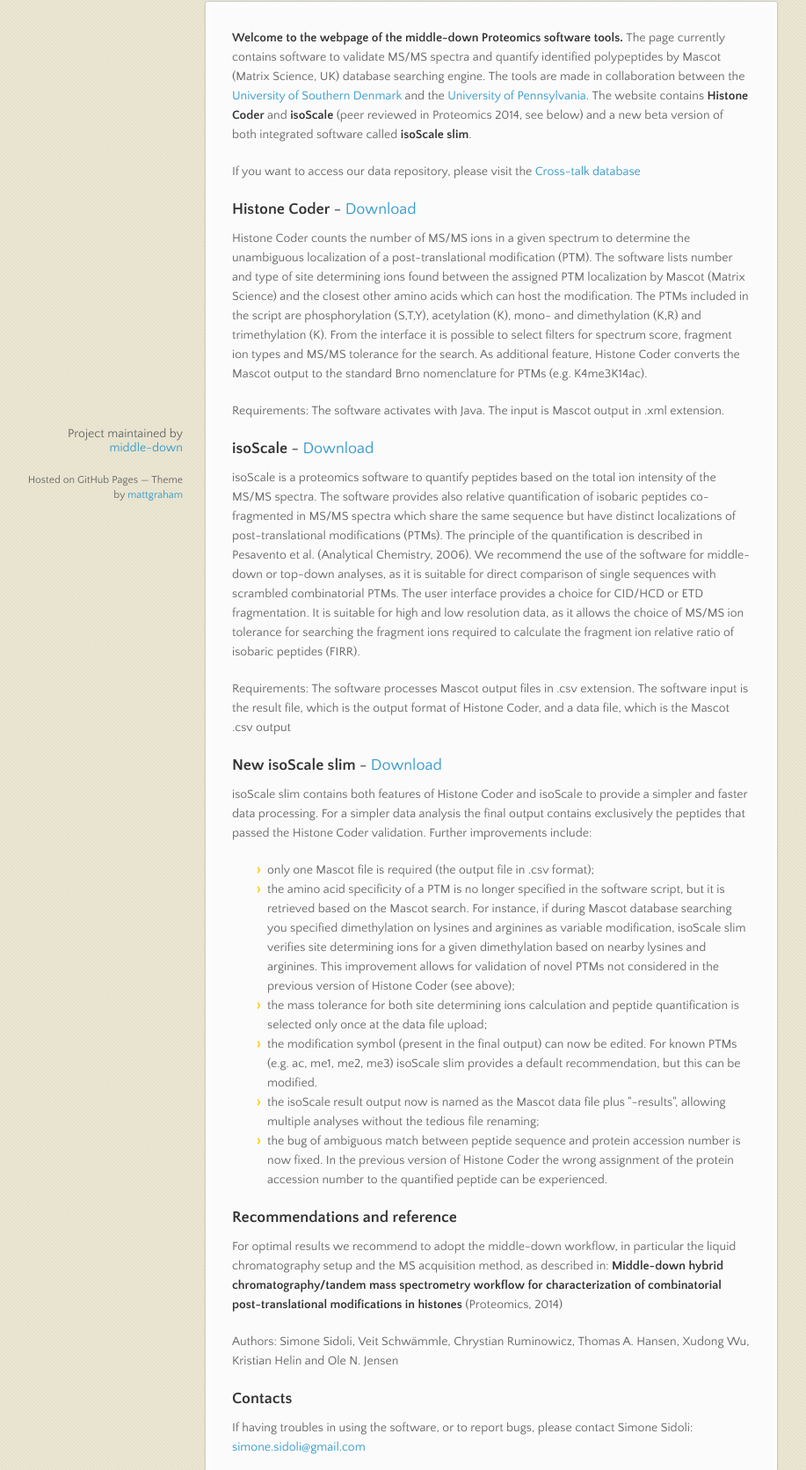
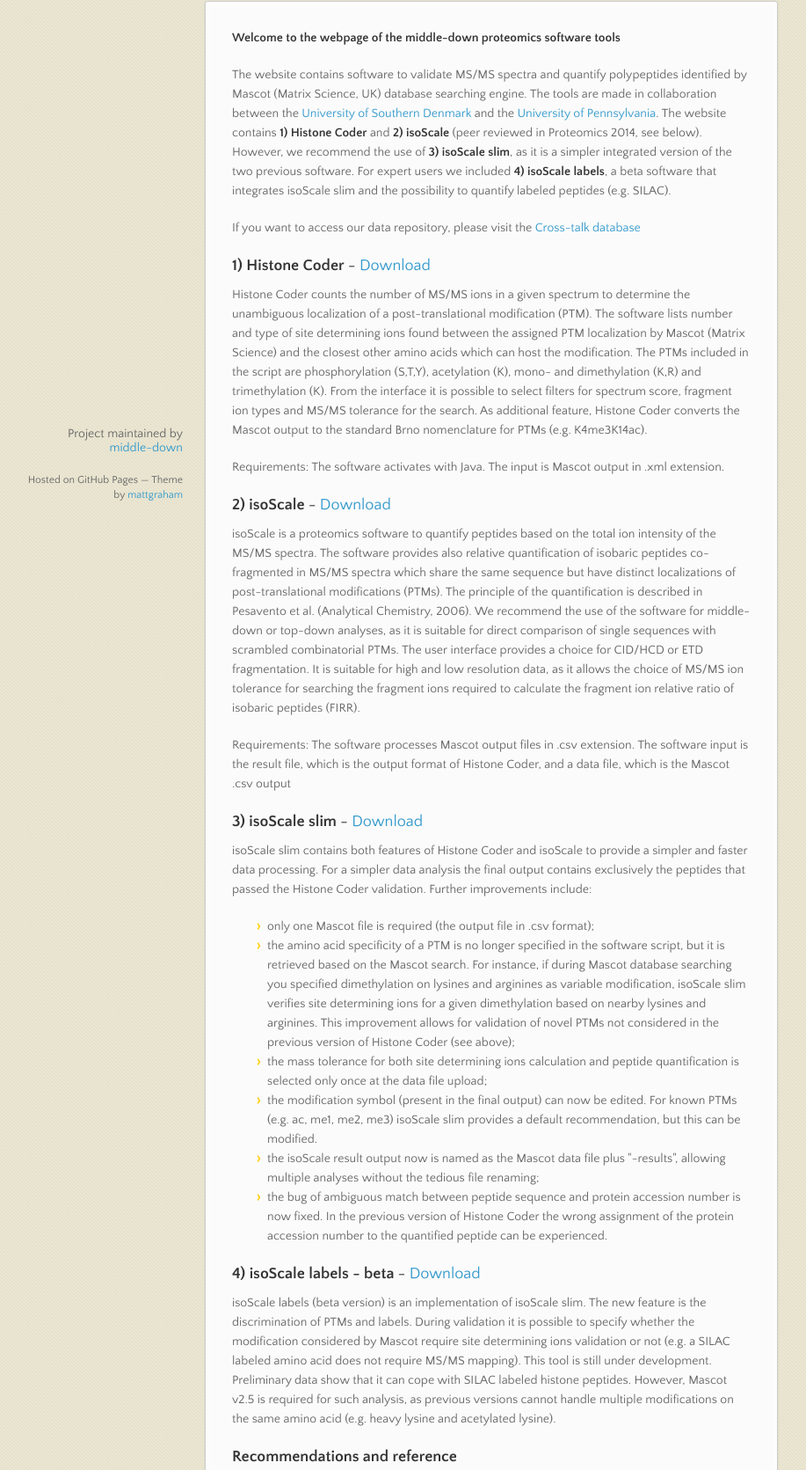
Before and after one commit to middle-down/Software, a plain HTML site: page index.html in a window 1280 px wide. Shown: the part 189-1860 px from the top of the page at 88% size, without its empty margins (82-999 px from the left). Drawn offline with nearby package versions, Linux system fonts and the light colour scheme.

Commit message:
Create gh-pages branch via GitHub

```diff
--- a/index.html
+++ b/index.html
@@ -39,14 +39,15 @@
         <ul></ul>
       </nav>
       <section>
-        <p><strong>Welcome to the webpage of the middle-down Proteomics software tools.</strong>
-The page currently contains software to validate MS/MS spectra and quantify identified polypeptides by Mascot (Matrix Science, UK) database searching engine. The tools are made in collaboration between the <a href="http://www.sdu.dk">University of Southern Denmark</a> and the <a href="http://www.upenn.edu/">University of Pennsylvania</a>. The website contains <strong>Histone Coder</strong> and <strong>isoScale</strong> (peer reviewed in Proteomics 2014, see below) and a new beta version of both integrated software called <strong>isoScale slim</strong>.</p>
+        <p><strong>Welcome to the webpage of the middle-down proteomics software tools</strong></p>
+
+<p>The website contains software to validate MS/MS spectra and quantify polypeptides identified by Mascot (Matrix Science, UK) database searching engine. The tools are made in collaboration between the <a href="http://www.sdu.dk">University of Southern Denmark</a> and the <a href="http://www.upenn.edu/">University of Pennsylvania</a>. The website contains <strong>1) Histone Coder</strong> and <strong>2) isoScale</strong> (peer reviewed in Proteomics 2014, see below). However, we recommend the use of <strong>3) isoScale slim</strong>, as it is a simpler integrated version of the two previous software. For expert users we included <strong>4) isoScale labels</strong>, a beta software that integrates isoScale slim and the possibility to quantify labeled peptides (e.g. SILAC).</p>
 
 <p>If you want to access our data repository, please visit the <a href="http://crosstalkdb.bmb.sdu.dk/">Cross-talk database</a></p>
 
 <h3>
-<a name="histone-coder---download" class="anchor" href="#histone-coder---download"><span class="octicon octicon-link"></span></a>
-<strong>Histone Coder</strong> - <a href="https://github.com/middle-down/Software/blob/master/Histone%20Coder.jar?raw=true">Download</a>
+<a name="1-histone-coder---download" class="anchor" href="#1-histone-coder---download"><span class="octicon octicon-link"></span></a>
+<strong>1) Histone Coder</strong> - <a href="https://github.com/middle-down/Software/blob/master/Histone%20Coder.jar?raw=true">Download</a>
 </h3>
 
 <p>Histone Coder counts the number of MS/MS ions in a given spectrum to determine the unambiguous localization of a post-translational modification (PTM). The software lists number and type of site determining ions found between the assigned PTM localization by Mascot (Matrix Science) and the closest other amino acids which can host the modification. The PTMs included in the script are phosphorylation (S,T,Y), acetylation (K), mono- and dimethylation (K,R) and trimethylation (K). From the interface it is possible to select filters for spectrum score, fragment ion types and MS/MS tolerance for the search. As additional feature, Histone Coder converts the Mascot output to the standard Brno nomenclature for PTMs (e.g. K4me3K14ac). </p>
@@ -54,8 +55,8 @@ The page currently contains software to validate MS/MS spectra and quantify iden
 <p>Requirements: The software activates with Java. The input is Mascot output in .xml extension. </p>
 
 <h3>
-<a name="isoscale---download" class="anchor" href="#isoscale---download"><span class="octicon octicon-link"></span></a>
-<strong>isoScale</strong> - <a href="https://github.com/middle-down/Software/blob/master/isoScale-v2.jar?raw=true">Download</a>
+<a name="2-isoscale---download" class="anchor" href="#2-isoscale---download"><span class="octicon octicon-link"></span></a>
+<strong>2) isoScale</strong> - <a href="https://github.com/middle-down/Software/blob/master/isoScale-v2.jar?raw=true">Download</a>
 </h3>
 
 <p>isoScale is a proteomics software to quantify peptides based on the total ion intensity of the MS/MS spectra. The software provides also relative quantification of isobaric peptides co-fragmented in MS/MS spectra which share the same sequence but have distinct localizations of post-translational modifications (PTMs). The principle of the quantification is described in Pesavento et al. (Analytical Chemistry, 2006). We recommend the use of the software for middle-down or top-down analyses, as it is suitable for direct comparison of single sequences with scrambled combinatorial PTMs. The user interface provides a choice for CID/HCD or ETD fragmentation. It is suitable for high and low resolution data, as it allows the choice of MS/MS ion tolerance for searching the fragment ions required to calculate the fragment ion relative ratio of isobaric peptides (FIRR). </p>
@@ -63,8 +64,8 @@ The page currently contains software to validate MS/MS spectra and quantify iden
 <p>Requirements: The software processes Mascot output files in .csv extension. The software input is the result file, which is the output format of Histone Coder, and a data file, which is the Mascot .csv output</p>
 
 <h3>
-<a name="new-isoscale-slim---download" class="anchor" href="#new-isoscale-slim---download"><span class="octicon octicon-link"></span></a>
-<strong>New isoScale slim</strong> - <a href="https://github.com/middle-down/Software/blob/master/isoScale%20slim%20-%20beta%20version.jar?raw=true">Download</a>
+<a name="3-isoscale-slim---download" class="anchor" href="#3-isoscale-slim---download"><span class="octicon octicon-link"></span></a>
+<strong>3) isoScale slim</strong> - <a href="https://github.com/middle-down/Software/blob/master/isoScale%20slim.jar?raw=true">Download</a>
 </h3>
 
 <p>isoScale slim contains both features of Histone Coder and isoScale to provide a simpler and faster data processing. For a simpler data analysis the final output contains exclusively the peptides that passed the Histone Coder validation.
@@ -77,7 +78,17 @@ Further improvements include:</p>
 <li>the modification symbol (present in the final output) can now be edited. For known PTMs (e.g. ac, me1, me2, me3) isoScale slim provides a default recommendation, but this can be modified. </li>
 <li>the isoScale result output now is named as the Mascot data file plus "-results", allowing multiple analyses without the tedious file renaming;</li>
 <li>the bug of ambiguous match between peptide sequence and protein accession number is now fixed. In the previous version of Histone Coder the wrong assignment of the protein accession number to the quantified peptide can be experienced.</li>
-</ul><h3>
+</ul>
+
+<h3>
+<a name="4-isoscale-labels---beta---download" class="anchor" href="#4-isoscale-labels---beta---download"><span class="octicon octicon-link"></span></a>
+<strong>4) isoScale labels - beta</strong> - <a href="https://github.com/middle-down/Software/blob/master/isoScale%20labels%20-%20beta%20version.jar?raw=true">Download</a>
+</h3>
+
+<p>isoScale labels (beta version) is an implementation of isoScale slim. The new feature is the discrimination of PTMs and labels. During validation it is possible to specify whether the modification considered by Mascot require site determining ions validation or not (e.g. a SILAC labeled amino acid does not require MS/MS mapping).
+This tool is still under development. Preliminary data show that it can cope with SILAC labeled histone peptides. However, Mascot v2.5 is required for such analysis, as previous versions cannot handle multiple modifications on the same amino acid (e.g. heavy lysine and acetylated lysine).</p>
+
+<h3>
 <a name="recommendations-and-reference" class="anchor" href="#recommendations-and-reference"><span class="octicon octicon-link"></span></a><strong>Recommendations and reference</strong>
 </h3>
 
```
Also changed, not shown: params.json (+1 -1 lines).
